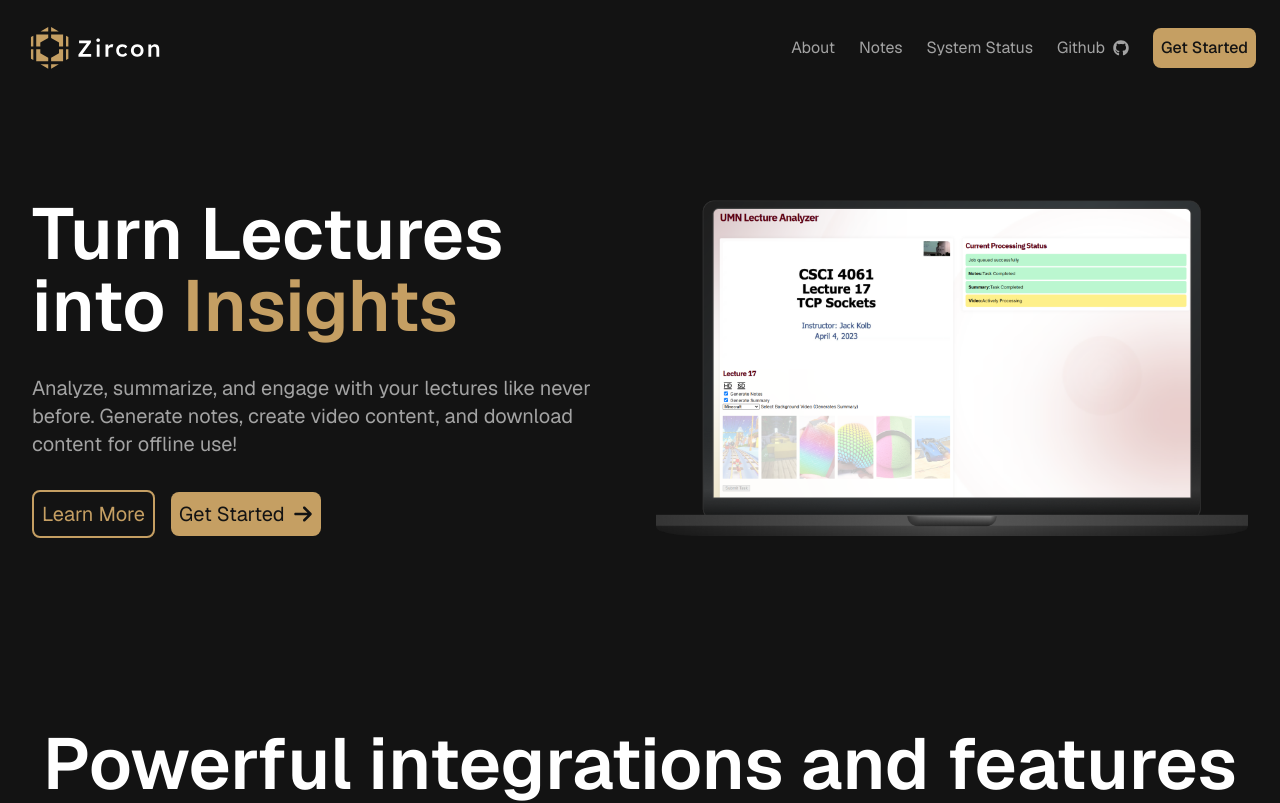
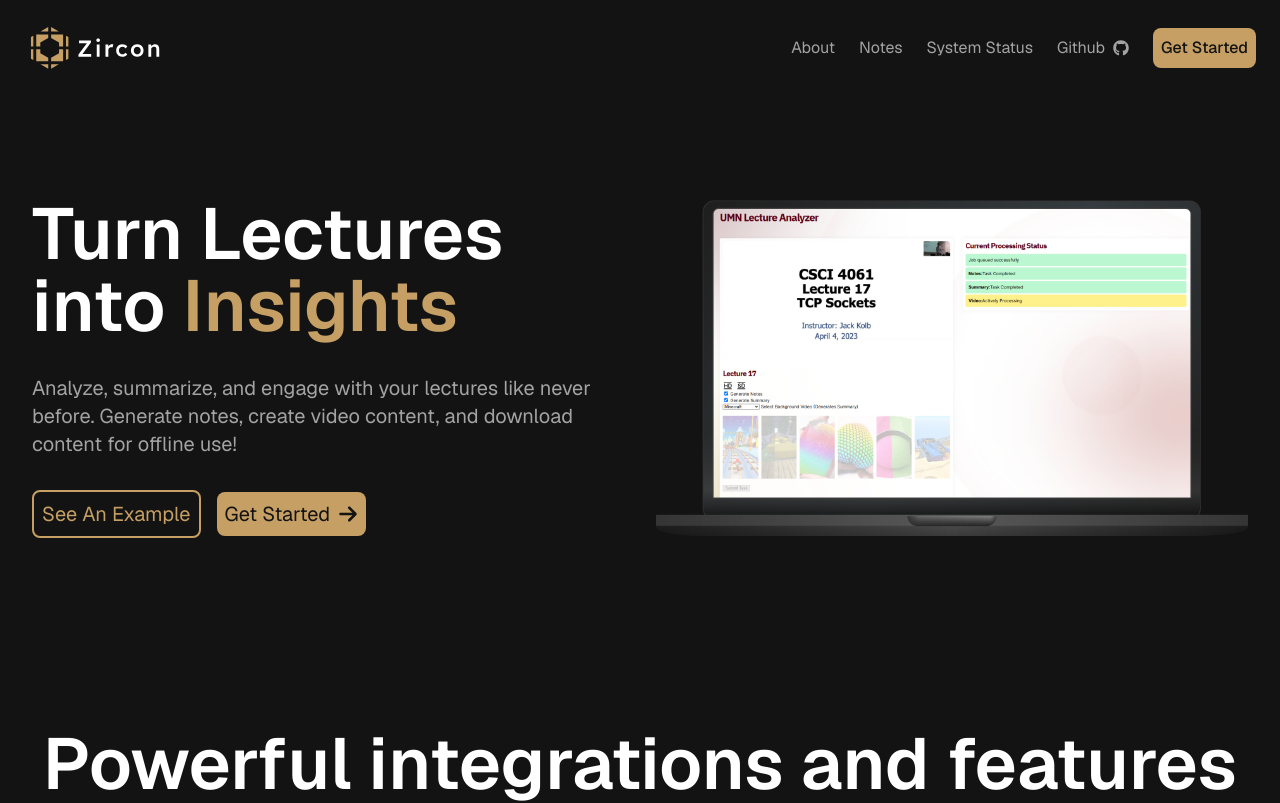
Before and after one commit to Kanishk-K/Zircon, a Next.js app in the folder frontend/: page / in a window 1280 px wide. Shown: the top 803 px of the page. Built offline with nearby package versions, Linux system fonts and the light colour scheme.

Commit message:
🔗 Updated links!

```diff
--- a/frontend/src/app/page.tsx
+++ b/frontend/src/app/page.tsx
@@ -1,4 +1,5 @@
 import Image from "next/image";
+import Link from "next/link";
 import { FaArrowRight } from "react-icons/fa6";
 
 export default function Home() {
@@ -9,7 +10,7 @@
           <h1 className="text-5xl lg:text-7xl font-semibold leading-snug">Turn Lectures into <span className="text-brand">Insights</span></h1>
           <p>Analyze, summarize, and engage with your lectures like never before. Generate notes, create video content, and download content for offline use!</p>
           <div className="flex flex-row items-center gap-4">
-            <a href="#" className="border-2 border-brand text-brand rounded-lg p-2 md:text-xl">Learn More</a>
+            <Link href="/notes" className="border-2 border-brand text-brand rounded-lg p-2 md:text-xl">See An Example</Link>
             <a href="#" className="p-2 bg-brand text-background rounded-lg md:text-xl flex flex-row items-center gap-2">Get Started <FaArrowRight /></a>
           </div>
         </div>
--- a/frontend/src/components/layout/footer.tsx
+++ b/frontend/src/components/layout/footer.tsx
@@ -20,7 +20,7 @@
                 <div className="hidden md:flex flex-row items-center gap-6">
                     <Link href="/notes" className="hover:text-foreground text-neutral-400">Notes</Link>
                     <a href="#" className="hover:text-foreground text-neutral-400">System Status</a>
-                    <a href="#" className="hover:text-foreground text-neutral-400">Github</a>
+                    <a href="https://github.com/Kanishk-K/Zircon" className="hover:text-foreground text-neutral-400">Github</a>
                     <a href="#" className="hover:text-foreground text-neutral-400">About</a>
                 </div>
         </footer>
--- a/frontend/src/components/layout/navbar.tsx
+++ b/frontend/src/components/layout/navbar.tsx
@@ -13,10 +13,10 @@
                     <a href="#" className="hover:text-foreground text-neutral-400">About</a>
                     <Link href="/notes" className="hover:text-foreground text-neutral-400">Notes</Link>
                     <a href="#" className="hover:text-foreground text-neutral-400">System Status</a>
-                    <a href="#" className="hover:text-foreground text-neutral-400 flex flex-row items-center gap-2">Github <FaGithub /></a>
+                    <a href="https://github.com/Kanishk-K/Zircon" className="hover:text-foreground text-neutral-400 flex flex-row items-center gap-2">Github <FaGithub /></a>
                     <a href="#" className="p-2 bg-brand text-background font-medium rounded-lg transition-all duration-300 hover:scale-105 hover:shadow-md">Get Started</a>
                 </div>
-                <a href="#" className="md:hidden text-brand font-medium rounded-lg flex items-center"><FaGithub size={'2em'} /></a>
+                <a href="https://github.com/Kanishk-K/Zircon" className="md:hidden text-brand font-medium rounded-lg flex items-center"><FaGithub size={'2em'} /></a>
             </div>
         </nav>
     )
```
